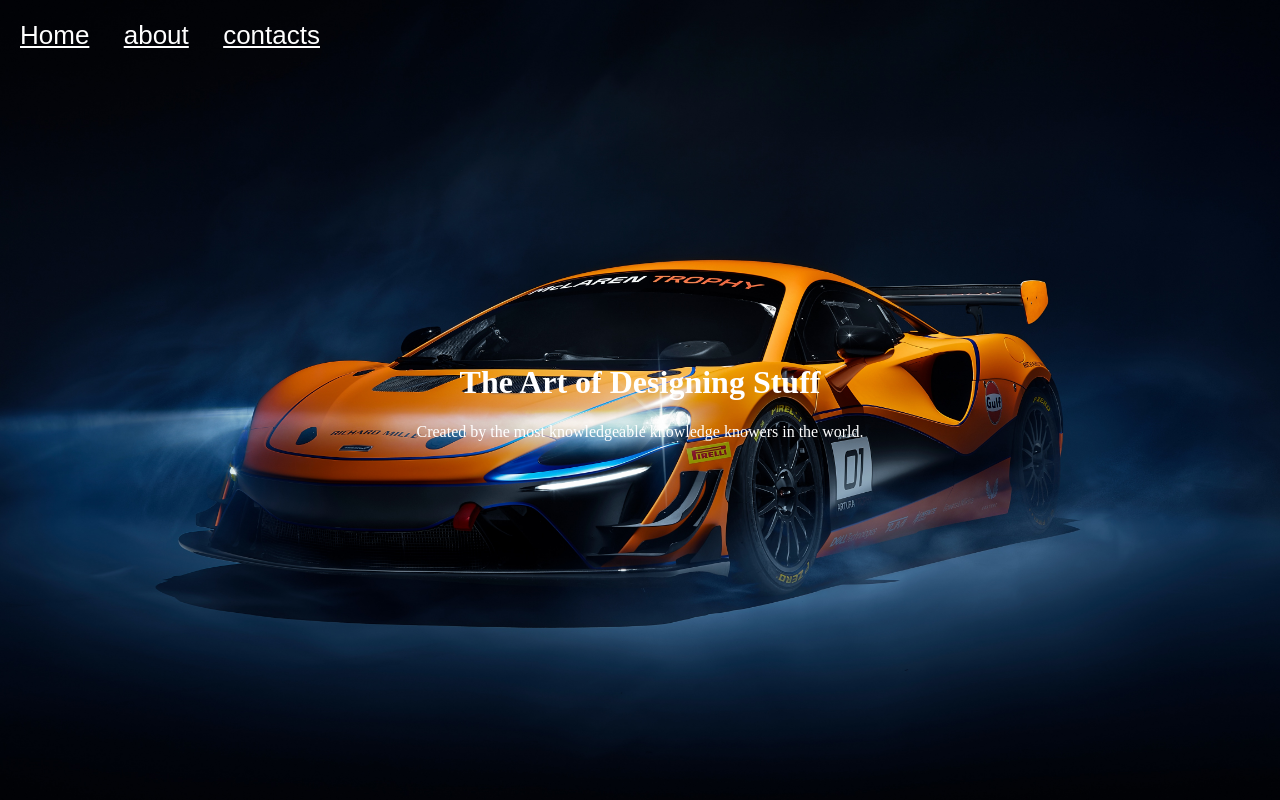
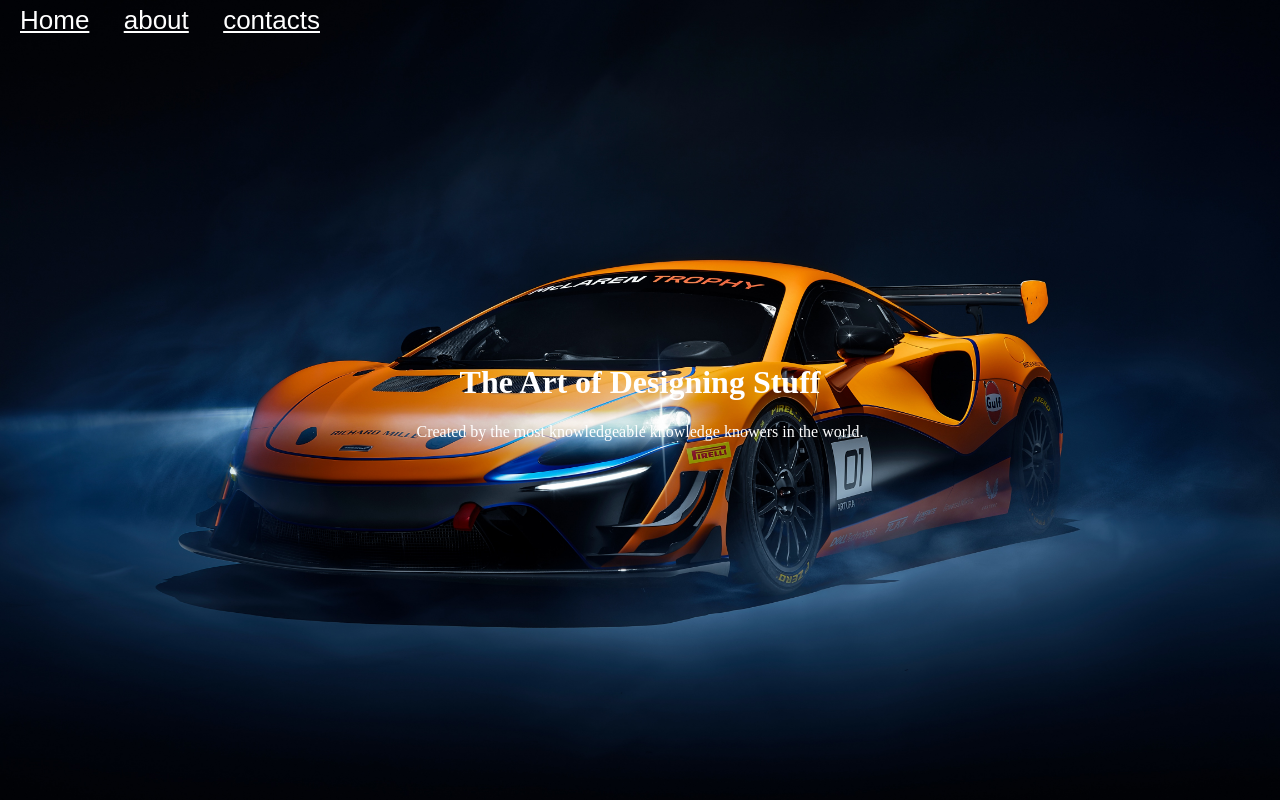
Before and after one commit to Juggle6/casual-programming, a React (Vite) app: page / in a window 1280 px wide. Shown: the top 800 px of the page. Built offline with nearby package versions, Linux system fonts and the light colour scheme.

Commit message:
Slightly changed the navbar styling

```diff
--- a/src/components/NavBar/menu.css
+++ b/src/components/NavBar/menu.css
@@ -1,8 +1,10 @@
 .navBar {
+    display: flex;
     position: fixed;
     z-index: 100;
     width: 100vw;
-    height: 8vh;
+    height: 5vh;
+    align-items: center;
 }
 
 .navItems {
@@ -11,10 +13,13 @@
     display: flex;
     justify-content: space-between;
     width: 300px;
-    margin-left: 20px;
-    margin-top: 20px;
+    margin: 0px 20px;
 }
 
 a {
     color: #fff;
 }
+
+a:hover {
+    color: #a6c8ff;
+}
```
